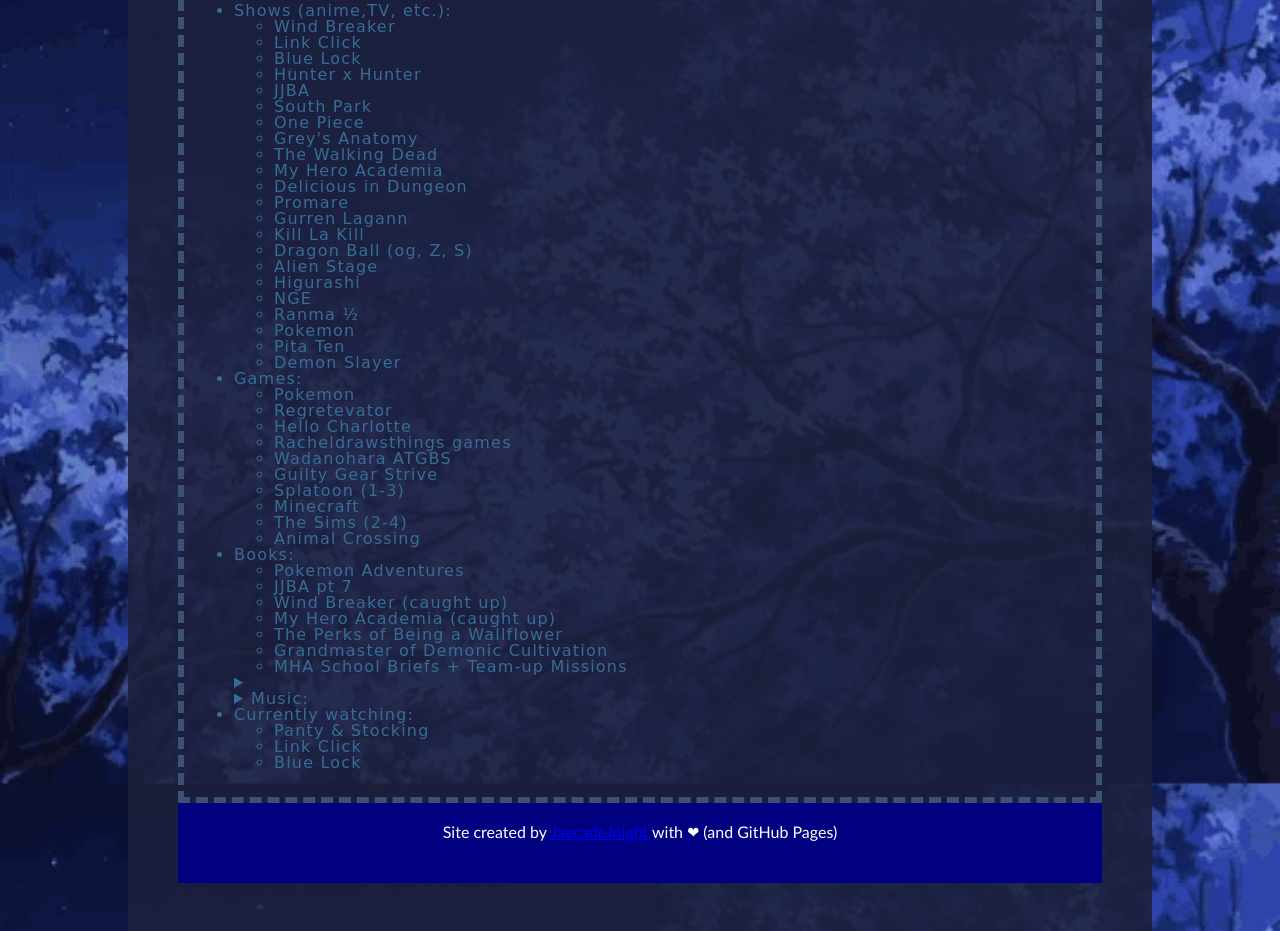
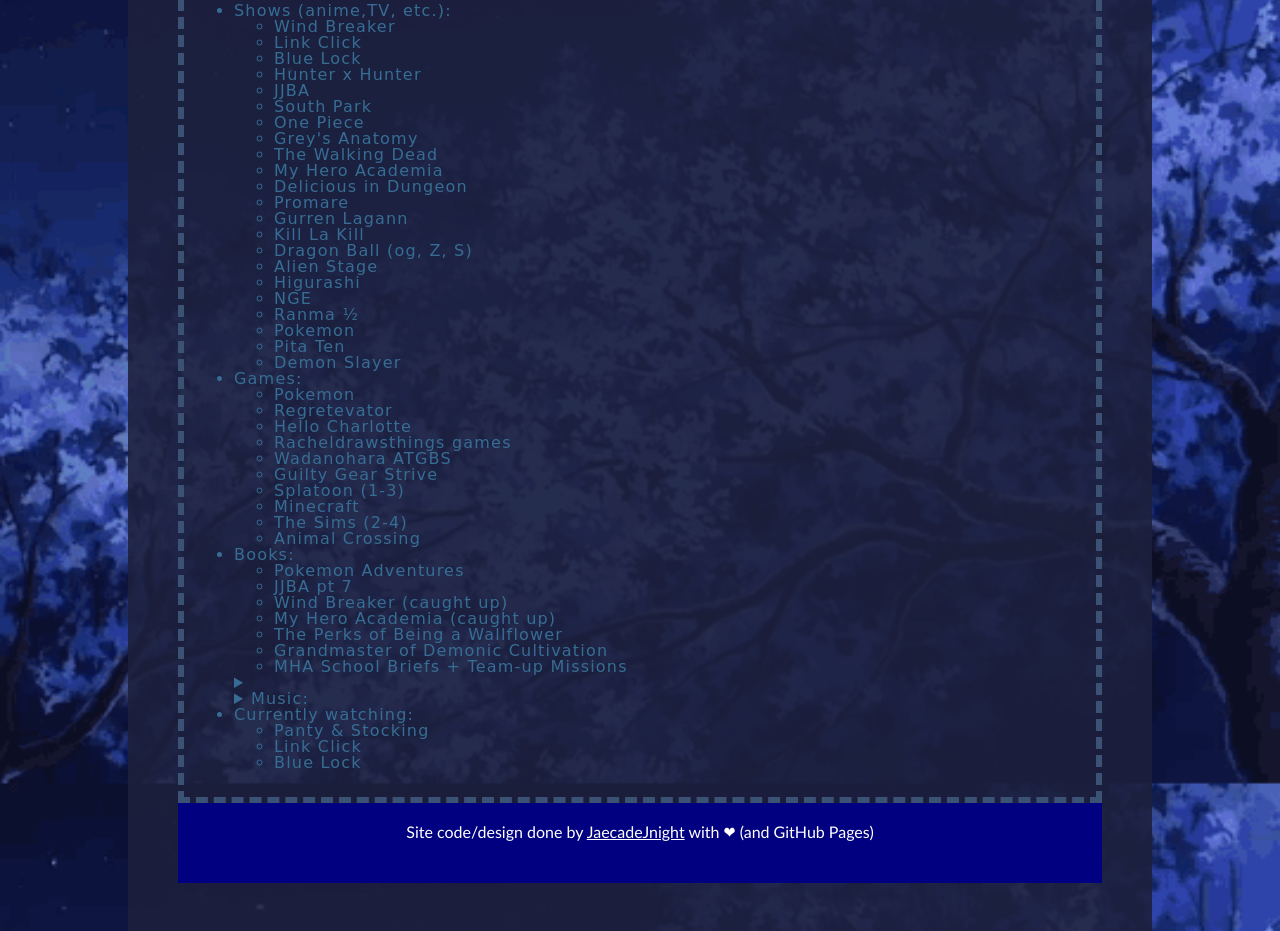
Before and after one commit to how2hau/how2hau.github.io, a plain HTML site: page index.html in a window 1280 px wide. Shown: the part 1990-2921 px from the top of the page. Drawn offline with Linux system fonts and the light colour scheme; a web font is replaced by a local one.

Commit message:
Update index.html

```diff
--- a/index.html
+++ b/index.html
@@ -170,7 +170,7 @@
     </ul>
 </div>
     <footer>
-        <p>Site created by <a href="https://jeffreymaniac.github.io">JaecadeJnight</a> with ❤ (and GitHub Pages)</p>
+        <p>Site code/design done by <a href="https://jeffreymaniac.github.io" style="color:white">JaecadeJnight</a> with ❤ (and GitHub Pages)</p>
     </footer>
 </div>
 </body>
```
